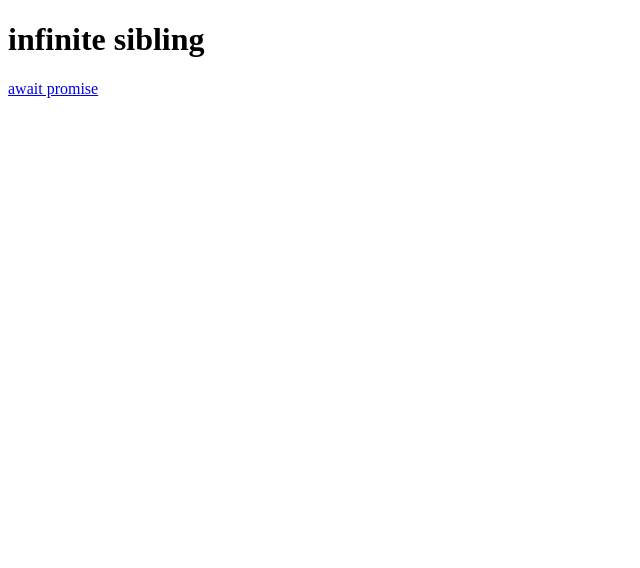
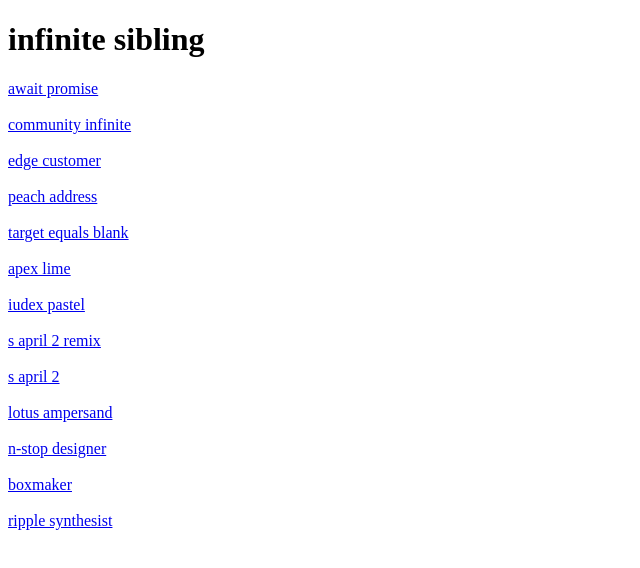
Before and after one commit to pparocza/infinite_sibling, a plain HTML site: page index.html in a window 1280 px wide. Shown: the whole page, without its empty margins (0-640 px from the left). Drawn offline with Linux system fonts and the light colour scheme.

Commit message:
add links

```diff
--- a/index.html
+++ b/index.html
@@ -8,6 +8,31 @@
     <h1>infinite sibling</h1>
 
     <a href='https://pparocza.github.io/await_promise/'>await promise</a>
+    <br><br>
+    <a href='https://pparocza.github.io/await_promise/'>community infinite</a>
+    <br><br>
+    <a href='https://pparocza.github.io/edge_custome/'>edge customer</a>
+    <br><br>
+    <a href='https://pparocza.github.io/peach_address/'>peach address</a>
+    <br><br>
+    <a href='https://pparocza.github.io/target_equals_blank/'>target equals blank</a>
+    <br><br>
+    <a href='https://pparocza.github.io/apex_lime/'>apex lime</a>
+    <br><br>
+    <a href='https://pparocza.github.io/iudex_pastel/'>iudex pastel</a>
+    <br><br>
+    <a href='https://pparocza.github.io/s_april_2_remix/'>s april 2 remix</a>
+    <br><br>
+    <a href='https://pparocza.github.io/s_april_2/'>s april 2</a>
+    <br><br>
+    <a href='https://pparocza.github.io/lotus_ampersand/'>lotus ampersand</a>
+    <br><br>
+    <a href='https://pparocza.github.io/n-stop_designer/'>n-stop designer</a>
+    <br><br>
+    <a href='https://pparocza.github.io/boxmaker/'>boxmaker</a>
+    <br><br>
+    <a href='https://pparocza.github.io/ripple_synthesist/'>ripple synthesist</a>
+    <br><br>
 
 
 </body>
```
